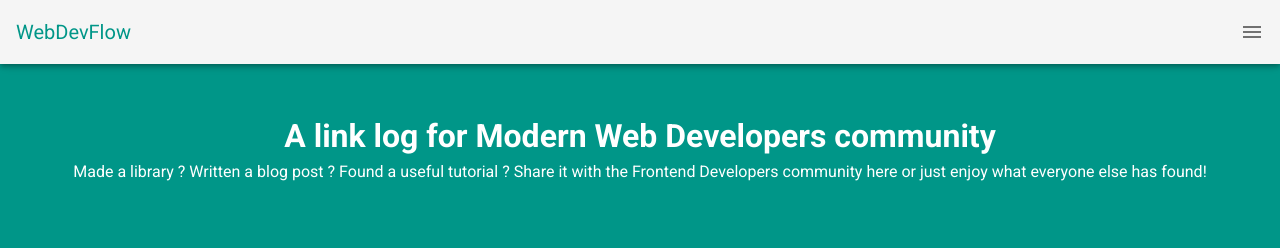
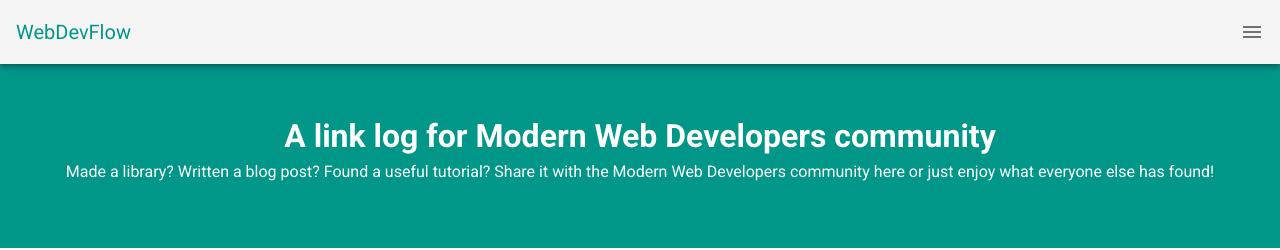
Before and after one commit to driggl/linklog, a Nuxt app in the folder ui/: page / in a window 1280 px wide. Shown: the top 250 px of the page. Built offline with nearby package versions, Linux system fonts and the light colour scheme.

Commit message:
Update the HERO title
- [x] Remove unnecessary spaces in front of the question marks.
- [x] Change the community name to Modern Web Developers

```diff
--- a/ui/pages/index.vue
+++ b/ui/pages/index.vue
@@ -4,8 +4,8 @@
       <div class="text-center">
         <h1>A link log for Modern Web Developers community</h1>
         <p>
-          Made a library ? Written a blog post ? Found a useful tutorial ? Share
-          it with the Frontend Developers community here or just enjoy what
+          Made a library? Written a blog post? Found a useful tutorial? Share
+          it with the Modern Web Developers community here or just enjoy what
           everyone else has found!
         </p>
       </div>
```
